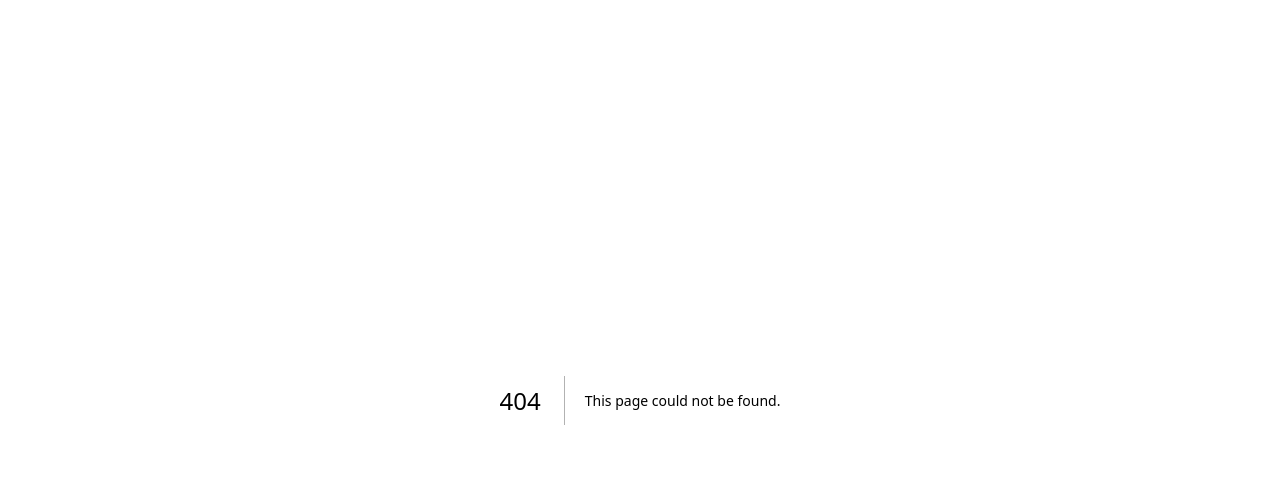
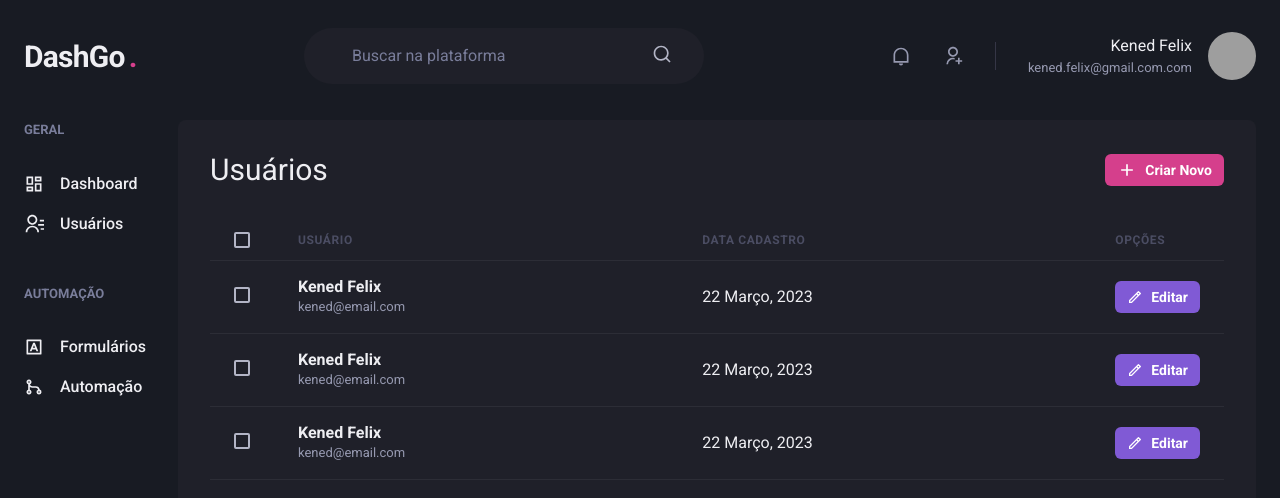
Before and after one commit to k3n3dfelix/DashGo, a Next.js app: page /users in a window 1280 px wide. Before the commit this address had no page. Shown: the top 498 px of the page. Built offline with nearby package versions, Linux system fonts and the light colour scheme; grey boxes are pictures that could not be loaded.

Commit message:
adicionado graficos dashboard + inicio pagina usuários

```diff
--- a/package.json
+++ b/package.json
@@ -16,9 +16,11 @@
     "@types/node": "18.15.2",
     "@types/react": "18.0.28",
     "@types/react-dom": "18.0.11",
+    "apexcharts": "^3.37.2",
     "framer-motion": "^10.5.0",
     "next": "13.2.4",
     "react": "18.2.0",
+    "react-apexcharts": "^1.4.0",
     "react-dom": "18.2.0",
     "react-icons": "^4.8.0",
     "typescript": "4.9.5"
--- a/src/components/Sidebar.tsx
+++ b/src/components/Sidebar.tsx
@@ -6,7 +6,7 @@
     <Box as="aside" w="65" mr="8">
       <Stack spacing="12" align="flex-start">
         <Box>
-          <Text fontWeight="bold" color="gray.400" fontSize="small">Geral</Text>
+          <Text fontWeight="bold" color="gray.400" fontSize="small">GERAL</Text>
           <Stack spacing="4" mt="8" align="stretch">
             <Link display="flex" alignItems="center">
               <Icon as={RiDashboardLine} fontSize="20" />
--- /dev/null
+++ b/src/pages/users/index.tsx
@@ -0,0 +1,138 @@
+import { Header } from "@/components/Header";
+import { Sidebar } from "@/components/Sidebar";
+import {
+  Box,
+  Button,
+  Checkbox,
+  Flex,
+  Heading,
+  Icon,
+  Table,
+  Tbody,
+  Td,
+  Th,
+  Thead,
+  Tr,
+  Text,
+} from "@chakra-ui/react";
+import { RiAddLine, RiDeleteBackLine, RiDeleteRow, RiPencilLine } from "react-icons/ri";
+
+export default function UserList() {
+  return (
+    <Box>
+      <Header />
+
+      <Flex width="100%" my="6" maxWidth={1480} mx="auto" px="6">
+        <Sidebar />
+
+        <Box flex="1" borderRadius={8} bg="gray.800" p="8">
+          <Flex mb="8" justify="space-between" align="center">
+            <Heading size="lg" fontWeight="normal">
+              Usuários
+            </Heading>
+
+            <Button
+              as="a"
+              size="sm"
+              fontSize="sm"
+              colorScheme="pink"
+              leftIcon={<Icon as={RiAddLine} fontSize="20"/>}
+            >
+              Criar Novo
+            </Button>
+          </Flex>
+
+          <Table colorScheme="whiteAlpha">
+            <Thead>
+              <Tr>
+                <Th px="6" color="gray.300" width="8">
+                  <Checkbox colorScheme="pink"></Checkbox>
+                </Th>
+                <Th>Usuário</Th>
+                <Th>Data Cadastro</Th>
+                <Th width="20">Opções</Th>
+              </Tr>
+            </Thead>
+            <Tbody>
+              <Tr>
+                <Td px="6">
+                  <Checkbox colorScheme="pink"></Checkbox>
+                </Td>
+                <Td>
+                  <Box>
+                    <Text fontWeight="bold">Kened Felix</Text>
+                    <Text fontSize="small" color="gray.300">
+                      kened@email.com
+                    </Text>
+                  </Box>
+                </Td>
+                <Td>22 Março, 2023</Td>
+                <Td>
+                  <Button
+                    as="a"
+                    size="sm"
+                    fontSize="sm"
+                    colorScheme="purple"
+                    leftIcon={<Icon as={RiPencilLine} fontSize="16"/>}
+                  >
+                    Editar
+                  </Button>
+                </Td>
+              </Tr>
+              <Tr>
+                <Td px="6">
+                  <Checkbox colorScheme="pink"></Checkbox>
+                </Td>
+                <Td>
+                  <Box>
+                    <Text fontWeight="bold">Kened Felix</Text>
+                    <Text fontSize="small" color="gray.300">
+                      kened@email.com
+                    </Text>
+                  </Box>
+                </Td>
+                <Td>22 Março, 2023</Td>
+                <Td>
+                  <Button
+                    as="a"
+                    size="sm"
+                    fontSize="sm"
+                    colorScheme="purple"
+                    leftIcon={<Icon as={RiPencilLine} fontSize="16"/>}
+                  >
+                    Editar
+                  </Button>
+                </Td>
+              </Tr>
+              <Tr>
+                <Td px="6">
+                  <Checkbox colorScheme="pink"></Checkbox>
+                </Td>
+                <Td>
+                  <Box>
+                    <Text fontWeight="bold">Kened Felix</Text>
+                    <Text fontSize="small" color="gray.300">
+                      kened@email.com
+                    </Text>
+                  </Box>
+                </Td>
+                <Td>22 Março, 2023</Td>
+                <Td>
+                  <Button
+                    as="a"
+                    size="sm"
+                    fontSize="sm"
+                    colorScheme="purple"
+                    leftIcon={<Icon as={RiPencilLine} fontSize="16"/>}
+                  >
+                    Editar
+                  </Button>
+                </Td>
+              </Tr>
+            </Tbody>
+          </Table>
+        </Box>
+      </Flex>
+    </Box>
+  );
+}
```
Also changed, not shown: src/pages/dashboard.tsx (+77 -1 lines), 1 other file (tests, documents, lock files or other folders).
